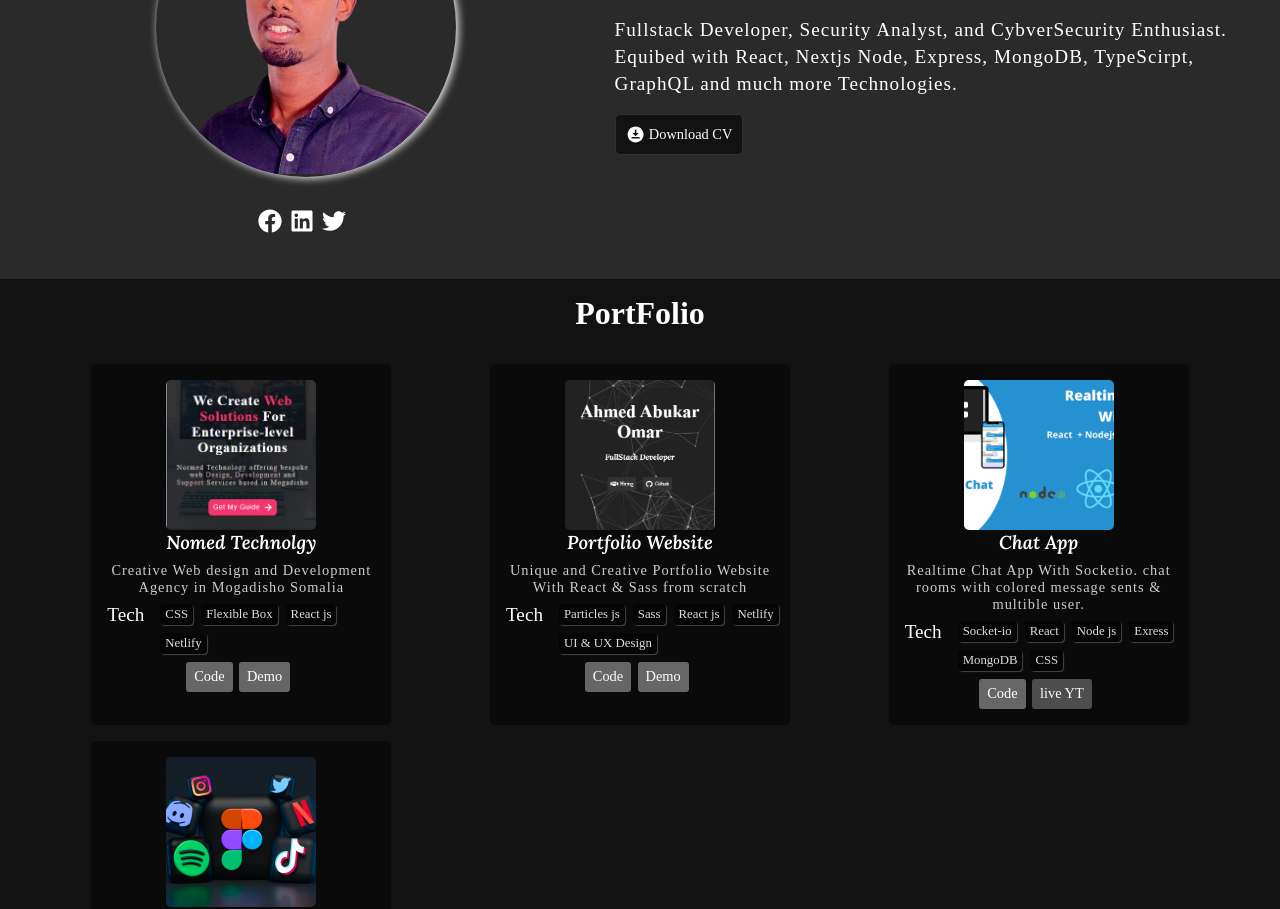
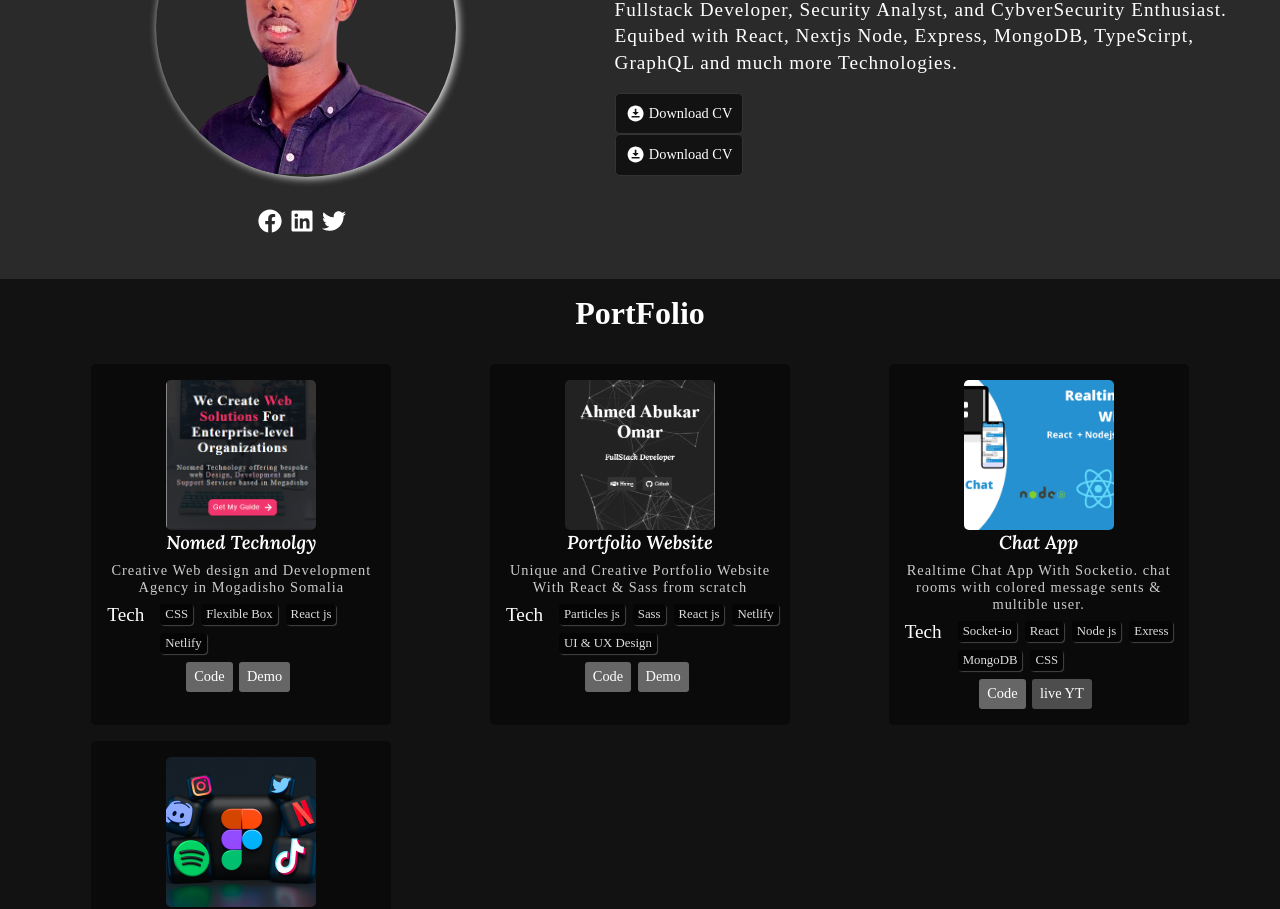
Before and after one commit to ahmedabukar01/Personal-Portfolio, a React (Create React App) app: page / in a window 1280 px wide. Shown: the part 1020-1929 px from the top of the page. Built offline with nearby package versions, Linux system fonts and the light colour scheme; a web font is replaced by a local one.

Commit message:
pdf update

```diff
--- a/src/components/AboutMe.jsx
+++ b/src/components/AboutMe.jsx
@@ -27,7 +27,7 @@ const AboutMe = () => {
                 Equibed with React, Nextjs Node, Express, MongoDB, TypeScirpt, GraphQL and much more Technologies.
             </p>
             <a><MdDownloadForOffline className='icon' /> Download CV</a>
-            {/* <a href={pdf} download><MdDownloadForOffline className='icon' /> Download CV</a> */}
+            <a href={pdf} download><MdDownloadForOffline className='icon' /> Download CV</a>
         </div>
       </div>
     </div>
```
